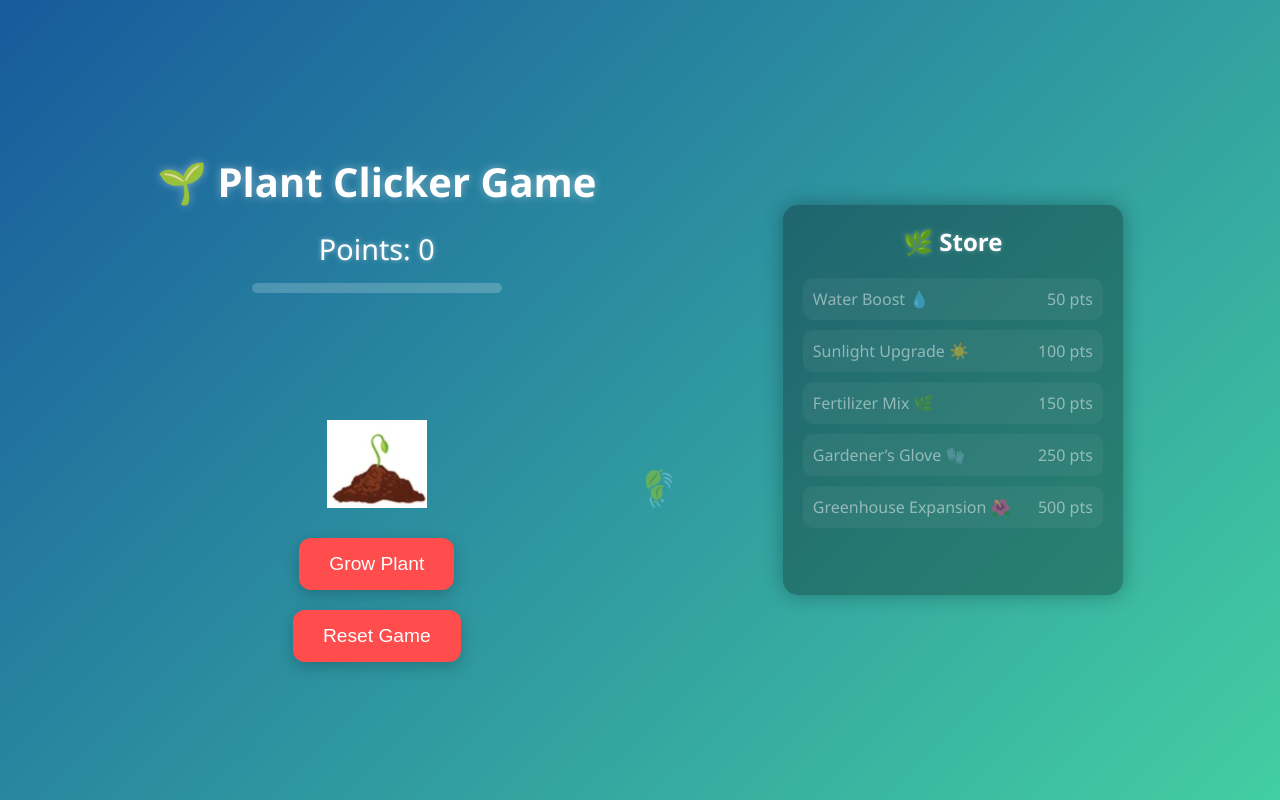
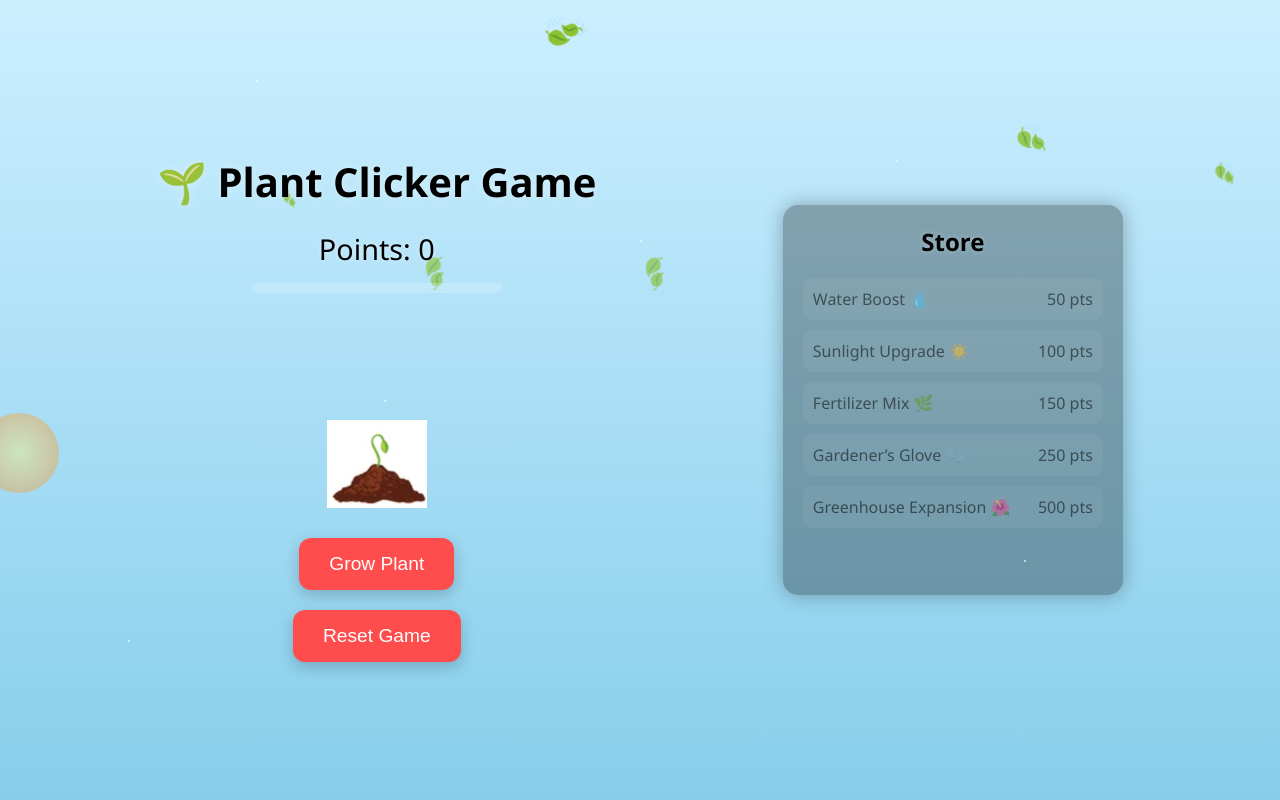
Before and after one commit to vanshita182/Clicker-Game, a plain HTML site: page index.html in a window 1280 px wide. Drawn offline with Linux system fonts and the light colour scheme.

Commit message:
Add falling leaves, sun orbit, and UI improvements

```diff
--- a/index.css
+++ b/index.css
@@ -1,39 +1,132 @@
-/* Background gradient animation + floating leaves */
-@keyframes gradientShift {
-  0% { background: linear-gradient(135deg, #43cea2, #185a9d); }
-  50% { background: linear-gradient(135deg, #185a9d, #43cea2); }
-  100% { background: linear-gradient(135deg, #43cea2, #185a9d); }
+body {
+  font-family: 'Segoe UI', Tahoma, Geneva, Verdana, sans-serif;
+  margin: 0;
+  height: 100vh;
+  overflow: hidden;
+  position: relative;
+  display: flex;
+  justify-content: center;
+  align-items: center;
 }
 
-@keyframes floatLeaves {
-  from { transform: translateY(0) rotate(0deg); opacity: 1; }
-  to { transform: translateY(-800px) rotate(360deg); opacity: 0; }
+/* Day-night background animation */
+@keyframes skyCycle {
+  0%   { background: linear-gradient(to top, #87ceeb, #ccefff); }  /* morning */
+  25%  { background: linear-gradient(to top, #a1d6ff, #e0f7ff); }  /* noon */
+  50%  { background: linear-gradient(to top, #87ceeb, #ccefff); }  /* evening */
+  100% { background: linear-gradient(to top, #1a2a42, #3b4a60); }  /* night */
 }
 
+body {
+  animation: skyCycle 60s linear infinite;
+}
+
+/* Sun */
+.sun {
+  position: absolute;
+  width: 80px;
+  height: 80px;
+  background: radial-gradient(circle, #fff176, #ffb74d, #f57c00);
+  border-radius: 50%;
+  z-index: 10;
+  top: 60%;
+  left: -10%;
+  animation: sunMove 60s linear infinite;
+}
+
+/* Sun movement with fade out when offscreen */
+@keyframes sunMove {
+  0%   { top: 60%; left: -10%; opacity: 0; }     /* Offscreen left, invisible */
+  10%  { top: 50%; left: 0%; opacity: 0.5; }       /* Sun starts entering */
+  40%  { top: 20%; left: 50%; opacity: 1; }      /* Sun at peak */
+  70%  { top: 50%; left: 100%; opacity: 0.5; }     /* Sun setting */
+  80%  { top: 60%; left: 110%; opacity: 0; }     /* Offscreen right, invisible */
+  100% { top: 60%; left: -10%; opacity: 0; }     /* Reset offscreen left, invisible */
+}
+
+/* Stars */
+.stars {
+  position: absolute;
+  width: 100%;
+  height: 100%;
+  pointer-events: none;
+  z-index: 50;
+}
+
+.star {
+  position: absolute;
+  width: 2px;
+  height: 2px;
+  background: white;
+  border-radius: 50%;
+  opacity: 0.8;
+}
+
+/* fade stars in night, hide in day */
+@keyframes starTwinkle {
+  0%   { opacity: 0; transform: scale(0.8); }
+  50%  { opacity: 1; transform: scale(1.2); }
+  100% { opacity: 0; transform: scale(0.8); }
+}
+
+/* fade stars during sky cycle using JS or CSS overlay animation */
+@keyframes starsFade {
+  0%, 40% { opacity: 0; }   /* day */
+  50%, 100% { opacity: 1; } /* night */
+}
+
+/* Floating leaves falling from top to bottom */
+@keyframes floatLeaves {
+  0% {
+    transform: translateY(-50px) rotate(0deg);
+    opacity: 0;
+  }
+  10% {
+    opacity: 1;
+  }
+  100% {
+    transform: translateY(100vh) rotate(360deg);
+    opacity: 0;
+  }
+}
+
+.leaf {
+  position: absolute;
+  top: -50px;   /* start above screen */
+  font-size: 1.5em;
+  opacity: 0;
+  animation-name: floatLeaves;
+  animation-timing-function: linear;
+  animation-iteration-count: infinite;
+}
+
+/* Leaves element */
 body::after {
   content: "🍃";
   position: absolute;
-  top: 100%;
+  top: -50px;        /* start slightly above screen */
   left: 50%;
   font-size: 2em;
-  opacity: 0.5;
+  opacity: 0;
   animation: floatLeaves 12s linear infinite;
 }
 
-body {
-  font-family: 'Segoe UI', Tahoma, Geneva, Verdana, sans-serif;
-  animation: gradientShift 15s ease infinite;
-  margin: 0;
-  height: 100vh;
-  display: flex;
-  justify-content: center;
-  align-items: center;
-  color: white;
-  overflow: hidden;
-  transition: background 1s ease-in-out;
+body .leaves {
+  position: absolute;
+  top: -50px;
+  left: 50%;
+  font-size: 2em;
+  opacity: 0;
+  animation: floatLeaves 12s linear infinite;
 }
 
-/* Layout */
+/* Panels stay above sun */
+.left-panel, .right-panel {
+  position: relative;
+  z-index: 20;           /* above sun */
+}
+
+/* === Existing Layout Styles === */
 .container {
   display: flex;
   justify-content: space-around;
@@ -141,6 +234,7 @@ h1 {
   text-shadow: 0 0 5px rgba(255,255,255,0.3);
 }
 
+/* Upgrades */
 .upgrade {
   display: flex;
   justify-content: space-between;
@@ -158,17 +252,16 @@ h1 {
   transform: scale(1.05);
 }
 
-/* Disabled upgrade */
 .upgrade.disabled {
   opacity: 0.5;
   cursor: not-allowed;
 }
 
-/* Purchase Flash */
 @keyframes purchaseFlash {
   from { box-shadow: 0 0 15px 5px rgba(173,255,47,0.8); }
   to { box-shadow: none; }
 }
+
 .upgrade.purchased {
   animation: purchaseFlash 0.6s ease-out;
 }
--- a/index.html
+++ b/index.html
@@ -7,6 +7,17 @@
   <link rel="stylesheet" href="index.css">
 </head>
 <body>
+  <div class="sun-orbit">
+    <div class="sun"></div>
+  </div>
+  <div class="stars">
+    <div class="star" style="top:10%; left:20%;"></div>
+    <div class="star" style="top:30%; left:50%;"></div>
+    <div class="star" style="top:70%; left:80%;"></div>
+    <div class="star" style="top:50%; left:30%;"></div>
+    <div class="star" style="top:20%; left:70%;"></div>
+    <div class="star" style="top:80%; left:10%;"></div>
+  </div>
   <div class="container">
     <div class="left-panel">
       <h1>🌱 Plant Clicker Game</h1>
@@ -25,7 +36,7 @@
 
     <div class="right-panel">
       <div class="store">
-        <h2>🌿 Store</h2>
+        <h2>Store</h2>
         <div id="upgrades"></div>
       </div>
     </div>
--- a/index.js
+++ b/index.js
@@ -139,3 +139,27 @@ setInterval(saveGame, 5000);
 // Initial setup calls
 updateDisplay();
 growPlant();
+
+// === Floating Leaves ===
+const body = document.body;
+const leafCount = 10; // number of leaves on screen
+
+for (let i = 0; i < leafCount; i++) {
+  const leaf = document.createElement("div");
+  leaf.classList.add("leaf");
+  leaf.textContent = "🍃";
+
+  // Random horizontal position (0% - 100%)
+  leaf.style.left = Math.random() * 100 + "vw";
+
+  // Random size (1em - 3em)
+  leaf.style.fontSize = 1 + Math.random() * 2 + "em";
+
+  // Random animation duration (6s - 15s)
+  leaf.style.animationDuration = 6 + Math.random() * 9 + "s";
+
+  // Random animation delay (so they don't all fall together)
+  leaf.style.animationDelay = Math.random() * 10 + "s";
+
+  body.appendChild(leaf);
+}
```
Also changed, not shown: 4 other files.
